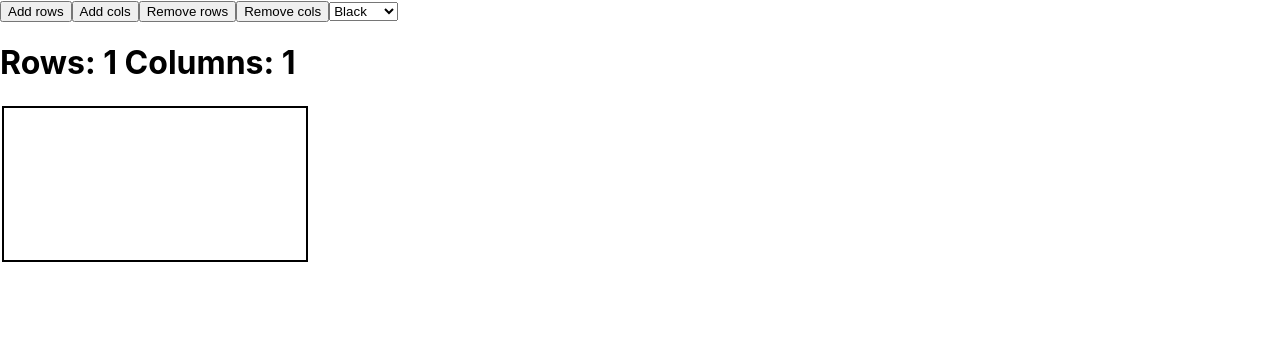
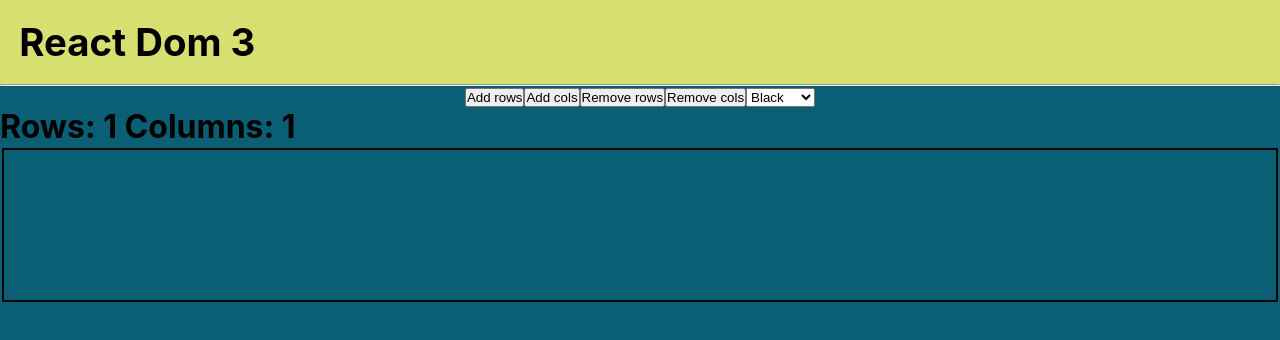
Before and after one commit to Eli-BH/tpp_Dom3_Asg8, a React (Create React App) app: page / in a window 1280 px wide. Shown: the top 340 px of the page. Built offline with nearby package versions, Linux system fonts and the light colour scheme.

Commit message:
color changing added

```diff
--- a/src/App.css
+++ b/src/App.css
@@ -1,5 +1,12 @@
-.App {
-  text-align: center;
+*{
+  padding: 0;
+  margin: 0;
+}
+.wrapper{
+  display: flex;
+  flex-direction: column;
+  justify-content: center;
+  background-color: #0B5F75;
 }
 
 td, tr{
@@ -7,3 +14,14 @@ td, tr{
   width: 300px;
   height: 150px;
 }
+
+.heading{
+  background-color: #D7DF71;
+  padding: 1em;
+  font-size: 1.2em;
+  top: 0;
+}
+
+.buttons{
+  text-align: center;
+}
--- a/src/App.js
+++ b/src/App.js
@@ -12,7 +12,7 @@ class App extends React.Component{
       currColor: '',
       tableRow: 1,
       tableCol: 1,
-      bgColor: ''
+      bgColor: 'white'
     }
     //handelers to add and remove rows and columns
 
@@ -53,6 +53,9 @@ class App extends React.Component{
     );
   }
 
+  changeColor = (event) => {
+    event.target.style.backgroundColor = this.state.bgColor
+  }
 
 
 
@@ -60,29 +63,37 @@ class App extends React.Component{
 
     const rows = [];
      for(let i = 0; i < this.state.tableRow; i++){
-       rows.push(<Rows colAmt = {this.state.tableCol} bgColor={this.bgColor}/>)
+       rows.push(<Rows colAmt = {this.state.tableCol} colorToggle={this.changeColor} bgColor={this.bgColor}/>)
      }
 
      console.log(this.state.bgColor);
 
     return(
-      <div>
+      <div className ='wrapper'>
+        <div className = 'heading'>
+          <h1>React Dom 3</h1>
+        </div>
+        <hr />
+        <div className = 'buttons'>
           <button onClick={() => this.handleRows()}>Add rows</button>
           <button onClick={() => this.handleCols()}>Add cols</button>
           <button onClick={() => this.handleDecRows()}>Remove rows</button>
           <button onClick={() => this.handleDecCols()}>Remove cols</button>
           <select onChange = {this.colorSelect}>
-           <option value='black'>Black</option>
-           <option value='brown'>Brown</option>
-           <option value='red'>Red</option>
-           <option value='orange'>Orange</option>
-           <option value='yellow'>Yellow</option>
-           <option value='green'>Green</option>
-           <option value='blue'>Blue</option>
-           <option value='purple'>Purple</option>
-           <option value='grey'>Grey</option>
-           <option value='fuschia'>Fuschia</option>
+             <option value='#000000'>Black</option>
+             <option value='#A0522D'>Brown</option>
+             <option value='#B22222'>Red</option>
+             <option value='#FF8C00'>Orange</option>
+             <option value='#FFFF33'>Yellow</option>
+             <option value='#008000'>Green</option>
+             <option value='#4169E1'>Blue</option>
+             <option value='#9400D3'>Purple</option>
+             <option value='#808080'>Grey</option>
+             <option value='#FF0080'>Fuschia</option>
+             <option value='#FFFFF0'>Ivory</option>
           </select>
+        </div>
+
           <h1>Rows: {this.state.tableRow} Columns: {this.state.tableCol}</h1>
           <table>
             {rows}
--- /dev/null
+++ b/src/components/Cols.js
@@ -0,0 +1,10 @@
+import React from 'react';
+
+//Table cell acts as the columns (row additions - horizontal)
+const  Cols = (props) =>{
+    return <td
+            onClick={props.colorToggle}>
+           </td>
+}
+
+export default Cols;
--- a/src/components/Rows.js
+++ b/src/components/Rows.js
@@ -1,6 +1,6 @@
 import React from 'react'
 import './cellsStyle.css'
-import TableCell from './TableCell.js';
+import Cols from './Cols.js';
 
 
 
@@ -10,8 +10,9 @@ import TableCell from './TableCell.js';
 //props are the ammoint of rows (horizontal elements)
 const Rows = (props) =>{
     let cols = [];
+    let cellColorChange = props.colorToggle;
     for(let i = 0; i < props.colAmt; i++){
-        cols.push(<TableCell bgColor = {props.bgColor}/>)
+        cols.push(<Cols colorToggle = {cellColorChange} bgColor = {props.bgColor}/>)
     }
 
     return (
--- a/src/components/TableCell.js
+++ /dev/null
@@ -1,8 +0,0 @@
-import React from 'react';
-
-//Table cell acts as the columns (row additions - horizontal)
-const  TableCell = () =>{
-    return <td></td>
-}
-
-export default TableCell;
--- a/src/components/cellsStyle.css
+++ b/src/components/cellsStyle.css
@@ -2,5 +2,6 @@
 
 .cell{
     width: 50px;
-    border: black 2px solid;
+    border: #0B5F75 4px solid;
+
 }
--- a/src/index.css
+++ b/src/index.css
@@ -5,6 +5,8 @@ body {
     sans-serif;
   -webkit-font-smoothing: antialiased;
   -moz-osx-font-smoothing: grayscale;
+  height: 100vh;
+  background-color: #0B5F75;
 }
 
 code {
```
Lines whose indentation alone changed are shown as unchanged.
